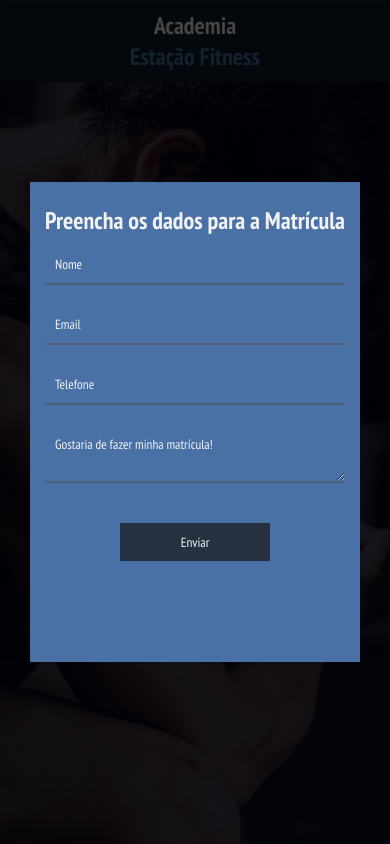
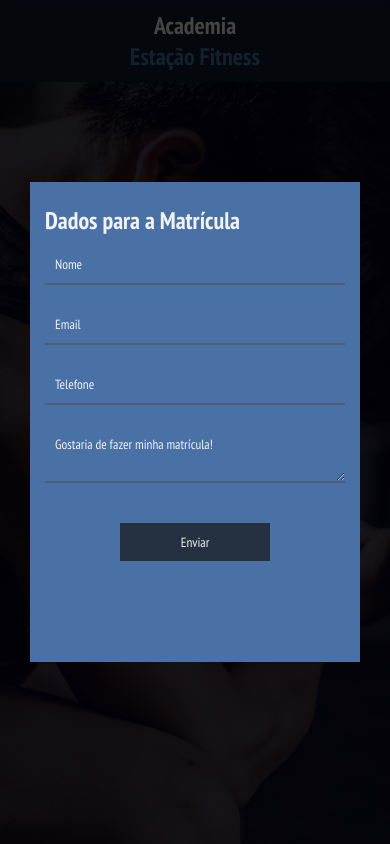
Before and after one commit to jotapeRP/Acad, a React (Create React App) app: page / in a window 390 px wide. Both pictures are taken after a click on the button "Faça sua matrícula já". Shown: the top 844 px of the page. Built offline with nearby package versions, Linux system fonts and the light colour scheme; some icons are missing.

Commit message:
Correção de bugs

```diff
--- a/package.json
+++ b/package.json
@@ -1,7 +1,7 @@
 {
   "name": "acad-project",
   "version": "0.1.0",
-  "homepage": "https://jotapeRP.github.io/Acad",
+  "homepage": "https://jotaperp.github.io/Acad/",
   "private": true,
   "dependencies": {
     "@emailjs/browser": "^3.11.0",
--- a/src/App.css
+++ b/src/App.css
@@ -400,7 +400,7 @@ textarea:focus {
   }
 
   .comments button {
-    bottom: 0;
+    bottom: 10%;
   }
 
   .cards {
--- a/src/components/EmailForm.js
+++ b/src/components/EmailForm.js
@@ -31,6 +31,7 @@ const EmailForm = ({ formRef, showForm }) => {
           setEmail("");
           setNumber("");
           setMessage("Gostaria de fazer minha matrícula!");
+          showForm();
         },
         (err) => {
           console.log("ERRO:", err);
@@ -42,7 +43,7 @@ const EmailForm = ({ formRef, showForm }) => {
       <button id="close-form" onClick={showForm}>
         <FaX />
       </button>
-      <h2>Preencha os dados para a Matrícula</h2>
+      <h2>Dados para a Matrícula</h2>
 
       <form onSubmit={sendEmail}>
         <input
--- a/src/components/Navbar.js
+++ b/src/components/Navbar.js
@@ -15,7 +15,7 @@ const Navbar = ({ showForm }) => {
   return (
     <div className="navbar">
       <h2>
-        <a href="/">
+        <a href="https://jotaperp.github.io/Acad/" rel="noreferrer">
           Academia
           <br />
           <span>Estação Fitness</span>
```
